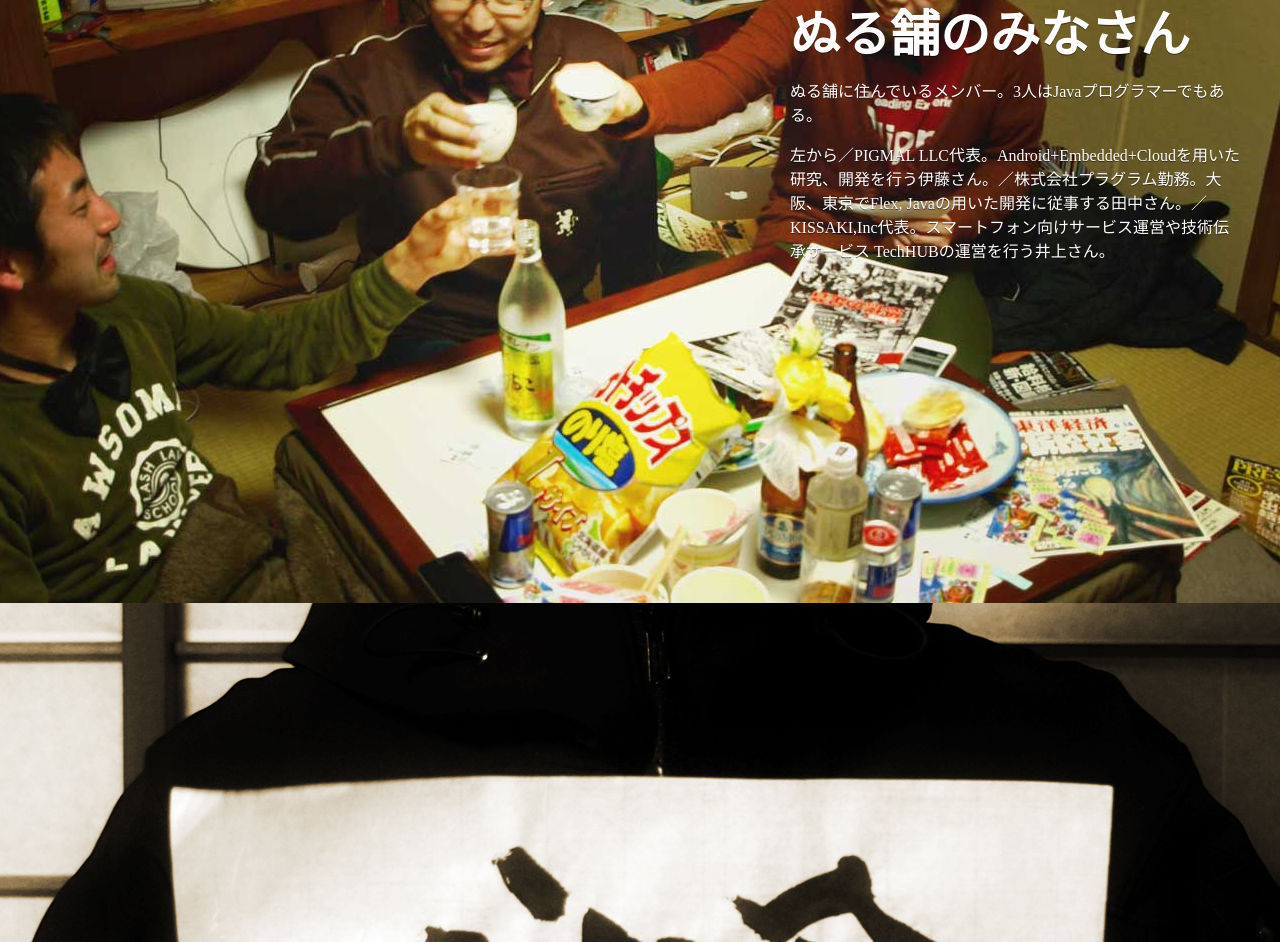
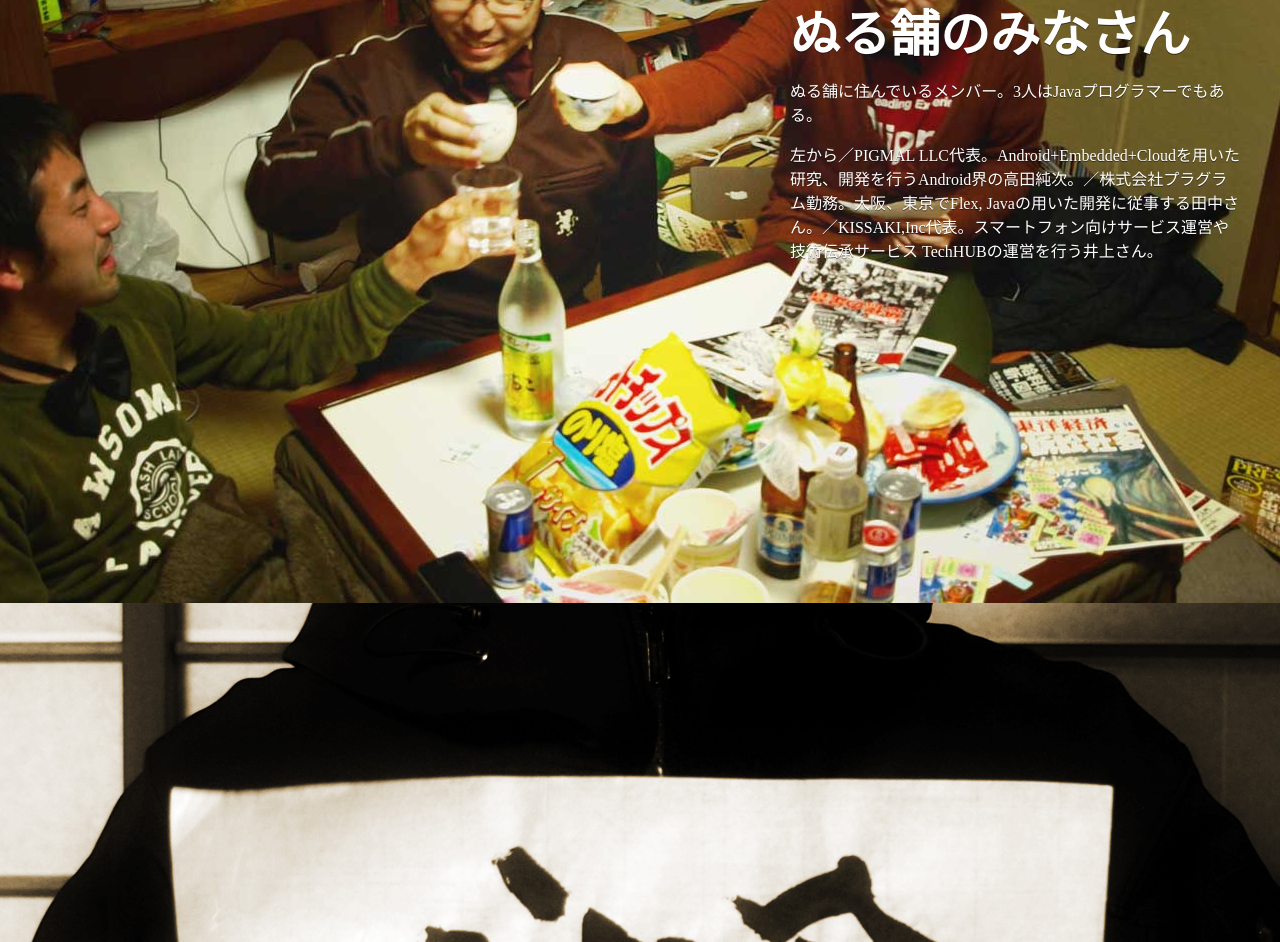
Before and after one commit to monoooki/nurupo, a plain HTML site: page public/index.html in a window 1280 px wide. Shown: the part 6397-7339 px from the top of the page. Drawn offline with nearby package versions, Linux system fonts and the light colour scheme.

Commit message:
Android界の高田純次

```diff
--- a/public/index.html
+++ b/public/index.html
@@ -96,7 +96,7 @@ $(document).ready(function() {
 		<div class="wrapper right">
 			<h2>ぬる舗のみなさん</h2>
 			<p>ぬる舗に住んでいるメンバー。3人はJavaプログラマーでもある。</p>
-			<p>左から／PIGMAL LLC代表。Android+Embedded+Cloudを用いた研究、開発を行う伊藤さん。／株式会社プラグラム勤務。大阪、東京でFlex, Javaの用いた開発に従事する田中さん。／KISSAKI,Inc代表。スマートフォン向けサービス運営や技術伝承サービス TechHUBの運営を行う井上さん。</p>
+			<p>左から／PIGMAL LLC代表。Android+Embedded+Cloudを用いた研究、開発を行うAndroid界の高田純次。／株式会社プラグラム勤務。大阪、東京でFlex, Javaの用いた開発に従事する田中さん。／KISSAKI,Inc代表。スマートフォン向けサービス運営や技術伝承サービス TechHUBの運営を行う井上さん。</p>
 		</div>
 	</div>
 <!-- /#bg7 --></div>
```
